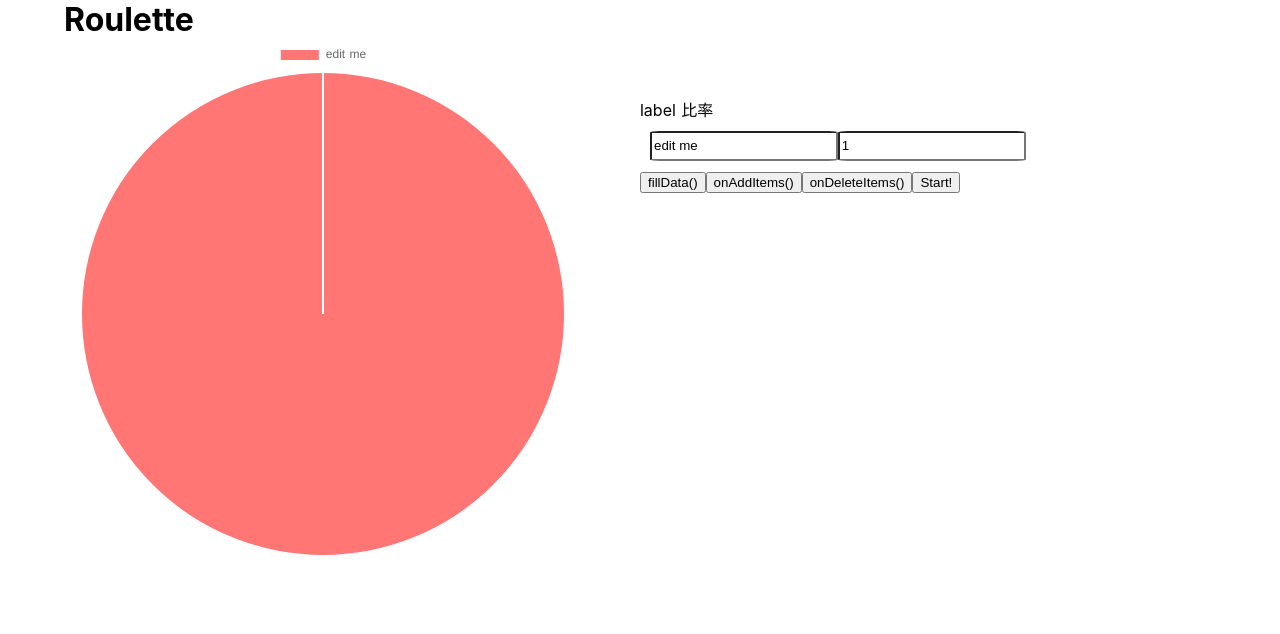
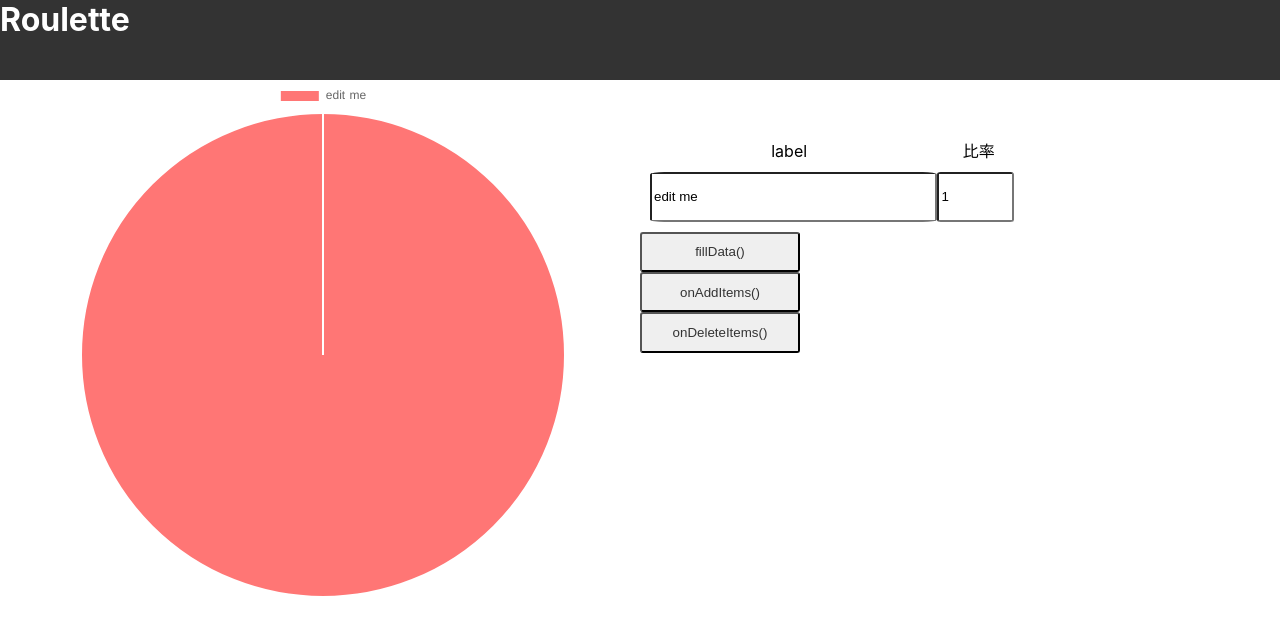
Before and after one commit to masibw/MRoulette, a Nuxt app: page / in a window 1280 px wide. Shown: the top 634 px of the page. Built offline with nearby package versions, Linux system fonts and the light colour scheme.

Commit message:
toggle start set

```diff
--- a/pages/index.vue
+++ b/pages/index.vue
@@ -1,22 +1,39 @@
 <template>
+  <div id="container">
+    <div id="navbar">
+      <h1 class="title">Roulette</h1>
+    </div>
     <div id="app">
-    <h1 class="title">Roulette</h1>
       <div id="roulette">
         <pie-chart id="pieChart" :chart-data="datacollection" :options="chartOptions"></pie-chart>
       </div>
       <div id="sideMenu">
-      <p>label 比率</p>
+        <p id="label">label</p>
+        <p id="rate">比率</p>
         <form v-on:submit.prevent>
           <ul v-for="(item) in items" :key="item.id" class="no-gutters">
             <li>
-            <input class="textbox" v-model="item.label" placeholder="名称を入力してください" />
-            <input class="textbox" v-model="item.rate" placeholder="比率を入力してください" />
+              <input
+                type="text"
+                class="textbox label"
+                v-model="item.label"
+                placeholder="名称を入力してください"
+                required
+              />
+              <input
+                type="text"
+                pattern="\d+"
+                class="textbox number"
+                v-model="item.rate"
+                placeholder="比率を入力してください(半角数字)"
+                required
+              />
             </li>
           </ul>
-        <button @click="fillData()">fillData()</button>
-        <button @click="onAddItems()">onAddItems()</button>
-        <button @click="onDeleteItems()">onDeleteItems()</button>
-        <button @click="onStartRoulette()">Start!</button>
+          <button class="btn-flat" @click="fillData()" v-show="!isSet">fillData()</button>
+          <button class="btn-flat" @click="onAddItems()">onAddItems()</button>
+          <button class="btn-flat" @click="onDeleteItems()">onDeleteItems()</button>
+          <button class="btn-flat btn-green" @click="onStartRoulette()" v-show="isSet">Start!</button>
         </form>
       </div>
       <transition name="modal">
@@ -27,6 +44,7 @@
           </div>
         </div>
       </transition>
+    </div>
   </div>
 </template>
 <script>
@@ -39,6 +57,7 @@ export default {
   },
   mounted() {
     this.fillData();
+    this.isSet = false;
   },
   data() {
     return {
@@ -46,6 +65,7 @@ export default {
       isActive: false,
       showContent: false,
       picked: "",
+      isSet: false,
       items: [
         {
           colorNo: 0,
@@ -96,6 +116,7 @@ export default {
           }
         ]
       };
+      this.isSet = true;
     },
     onAddItems() {
       this.items.push({
@@ -172,6 +193,7 @@ export default {
         pieChart.style.transform = "rotate(-" + stopAngle + "deg)";
         setTimeout(me.openModal, 500);
         me.num = 0;
+        me.isSet = false;
       }, timeOut);
     },
     openModal() {
@@ -185,6 +207,25 @@ export default {
 </script>
 
 <style lang="scss">
+#navbar {
+  background-color: #333;
+  height: 10vh;
+  width: 100vw;
+  color: #fff;
+}
+.btn-flat {
+  display: block;
+  width: 160px;
+  padding: 0.8em;
+  text-align: center;
+  text-decoration: none;
+  color: #333;
+  border-radius: 3px;
+  transition: 0.4s;
+}
+.btn-flat:hover {
+  color: #fff;
+}
 #app {
   max-width: 90%;
   margin: auto;
@@ -201,6 +242,16 @@ ul {
 #sideMenu {
   width: 100%;
   margin: auto;
+  p {
+    display: inline-block;
+    text-align: center;
+  }
+  #label {
+    width: 74%;
+  }
+  #rate {
+    width: 20%;
+  }
 }
 
 #overlay {
@@ -237,13 +288,20 @@ li {
   margin: 10px;
   .textbox {
     border-radius: 5%;
-    width: 49%;
-    height: 30px;
+
+    height: 50px;
+  }
+  .label {
+    width: 75%;
+  }
+
+  .number {
+    width: 20%;
   }
   .textbox:focus {
-    border: 1px solid #da3c41;
+    border: 1px solid #4c3cda;
     outline: none;
-    box-shadow: 0 0 5px 1px rgba(218, 60, 65, 0.5);
+    box-shadow: 0 0 5px 1px rgba(44, 101, 192, 0.5);
   }
 }
 @media (min-width: 768px) {
```
Lines whose indentation alone changed are shown as unchanged.
